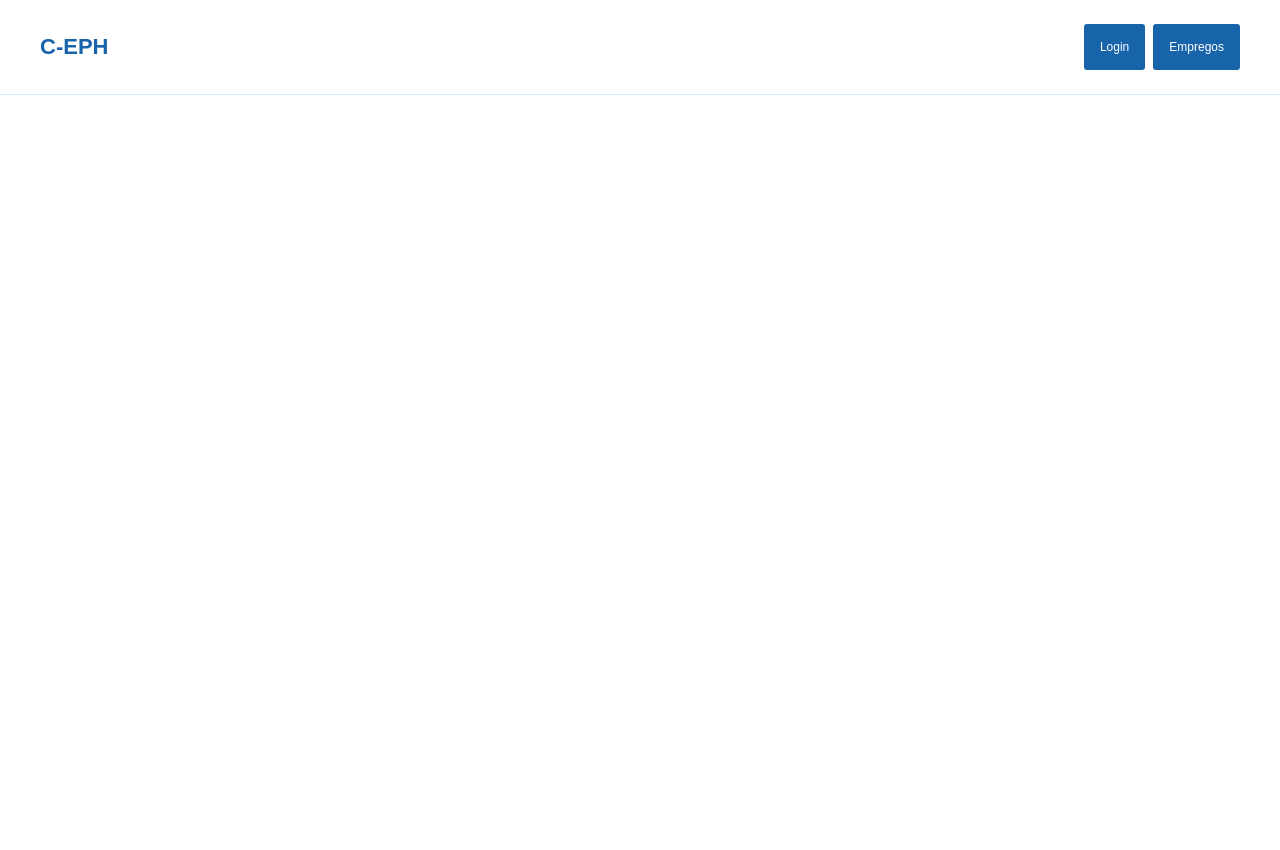
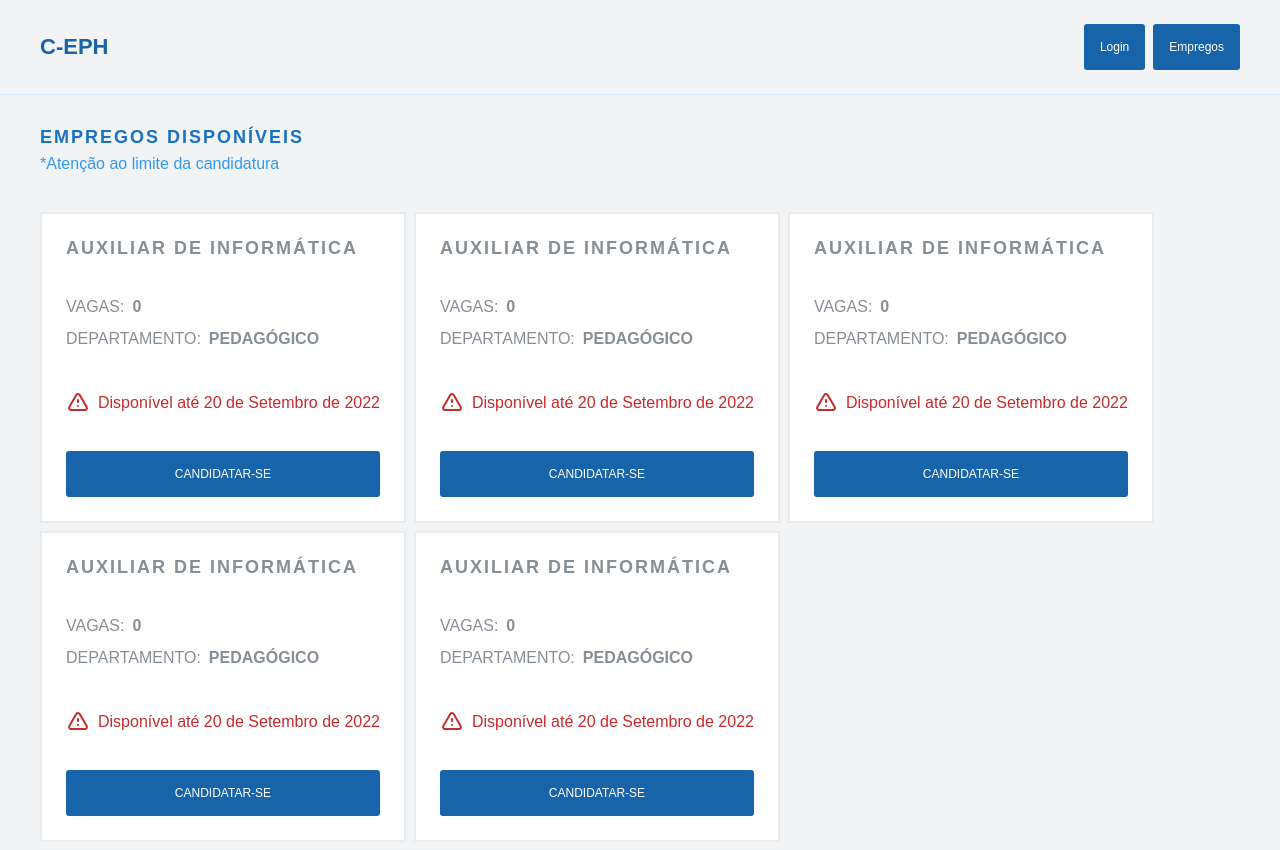
Before and after one commit to GGE-Grupo-Gustave-Eiffel/cepph_empregos_pap, an Angular app: page / in a window 1280 px wide. Before the commit the page ends 800 px from the top, so only its background shows below. Built offline with nearby package versions, Linux system fonts and the light colour scheme.

Commit message:
criamos um novo componente (Home), que carrega as vagas disponiveis

```diff
--- a/src/app/app-routing.module.ts
+++ b/src/app/app-routing.module.ts
@@ -1,8 +1,11 @@
 import { NgModule } from '@angular/core';
 import { RouterModule, Routes } from '@angular/router';
+import { HomeComponent } from './home/home.component';
 import { LoginComponent } from './login/login.component';
 
 const routes: Routes = [
+
+  {path : '', component : HomeComponent},
 
   {path:'login', loadChildren : () => import('./login/login.module').then(m => m.LoginModule)},
 
--- a/src/app/app.component.html
+++ b/src/app/app.component.html
@@ -15,6 +15,6 @@
 
 </nav>
 
-<div id="conteudo-principal">
+<div class="container margin-big-top">
   <router-outlet></router-outlet>
 </div>
--- a/src/app/app.module.ts
+++ b/src/app/app.module.ts
@@ -7,10 +7,12 @@ import { AppComponent } from './app.component';
 
 import { RequisicaoService } from './servico/requisicao.service';
 import { HttpClientModule } from '@angular/common/http';
+import { HomeComponent } from './home/home.component';
 
 @NgModule({
   declarations: [
-    AppComponent
+    AppComponent,
+    HomeComponent
   ],
   imports: [
     BrowserModule,
--- a/src/app/formulario-cadastro/formulario-cadastro.component.html
+++ b/src/app/formulario-cadastro/formulario-cadastro.component.html
@@ -1,6 +1,3 @@
-
-<div class="container margin-big-top">
-
 <form class="formulario flex-container gap-small " (ngSubmit)="onSubmit()" [formGroup]="formularioDeCadastro">
 
     <div class="descricao margin-big-bottom">
@@ -82,5 +79,3 @@
 
     <input class="btn btn-formulario" type="submit" value="Submeter Formulário" [disabled]="formularioDeCadastro.invalid">
 </form>
-
-</div>
--- a/src/app/formulario-cadastro/formulario-cadastro.component.scss
+++ b/src/app/formulario-cadastro/formulario-cadastro.component.scss
@@ -24,18 +24,6 @@
     color : #868e96;
 }
 
-.descricao {
-    align-self: flex-start;
-}
-
-.descricao > .secondary-title {
-    color : #1971c2;
-}
-
-.descricao > .describing-text {
-    color : #339af0;
-}
-
 .rotulo-do-input,
 .input-de-dados {
     display: inline-block;
--- /dev/null
+++ b/src/app/home/home.component.html
@@ -0,0 +1,36 @@
+<div class="descricao margin-big-bottom">
+    <p class="secondary-title ">Empregos disponíveis</p>
+    <p class="describing-text">*Atenção ao limite da candidatura</p>
+</div>
+
+
+<div class="cartao-vaga flex-container gap-medium" *ngFor="let i of [1,2,3,4,5]">
+    <div class="parte-cabecalho margin-big-bottom">
+        <h3 class="secondary-title ">Auxiliar de Informática</h3>
+    </div>
+    <div class="parte-principal gap-medium">
+
+        <div class="numero-de-vagas flex-container gap-small">
+            <p class="rotulo describing-text">vagas:</p>
+            <p class="valor describing-text">0</p>
+        </div>
+
+        <div class="departamento flex-container gap-small margin-big-bottom">
+            <p class="rotulo describing-text">departamento:</p>
+            <p class="valor describing-text">pedagógico</p>
+        </div>
+
+        <div class="aviso-limite flex-container gap-small margin-big-bottom">
+            <svg xmlns="http://www.w3.org/2000/svg" class="aviso-icone" fill="none" viewBox="0 0 24 24" stroke="currentColor" stroke-width="2">
+              <path stroke-linecap="round" stroke-linejoin="round" d="M12 9v2m0 4h.01m-6.938 4h13.856c1.54 0 2.502-1.667 1.732-3L13.732 4c-.77-1.333-2.694-1.333-3.464 0L3.34 16c-.77 1.333.192 3 1.732 3z" />
+            </svg>
+            <div class="aviso-texto">
+                <p class="describing-text">Disponível até 20 de Setembro de 2022</p>
+            </div>
+        </div>
+    </div>
+
+    <div class="btn-candidatura">
+        <a class="btn" routerLink="/">Candidatar-se</a>
+    </div>
+</div>
--- /dev/null
+++ b/src/app/home/home.component.scss
@@ -0,0 +1,40 @@
+/*ESTILIZAÇÃO PARA O CARTÃO DE VAGAS*/
+
+
+.aviso-icone {
+    width: 24px;
+    height: 24px;
+    stroke : #c92a2a;
+}
+
+.cartao-vaga {
+    display: inline-block;
+    margin: 0 0.8rem 0.8rem 0;
+    background-color: #fff;
+    padding : 2.4rem;
+    border : solid 2px #e9ecef;
+}
+
+.aviso-texto p {
+    color : #c92a2a;
+}
+
+.cartao-vaga, .parte-principal {
+    flex-direction: column;
+    align-items: flex-start;
+}
+
+.rotulo, .valor {
+    text-transform: uppercase;
+}
+
+.btn-candidatura a {
+    display: block;
+    text-align: center;
+    text-transform: uppercase;
+    text-decoration: none;
+}
+
+.valor {
+    font-weight: 800;
+}
--- /dev/null
+++ b/src/app/home/home.component.ts
@@ -0,0 +1,15 @@
+import { Component, OnInit } from '@angular/core';
+
+@Component({
+  selector: 'app-home',
+  templateUrl: './home.component.html',
+  styleUrls: ['./home.component.scss']
+})
+export class HomeComponent implements OnInit {
+
+  constructor() { }
+
+  ngOnInit(): void {
+  }
+
+}
--- a/src/styles.scss
+++ b/src/styles.scss
@@ -3,6 +3,12 @@
     COR PRIMÁRIA : #1864ab
     COR SECUNDÁRIA : #1971c2
     COR TERCEARIA : #339af0
+
+
+    CORES ACINZENTADAS
+    #f8f9fa
+
+
 
 */
 
@@ -22,6 +28,7 @@ html {
 
 body {
     font-family: 'Rubik', sans-serif;
+    background-color: #f1f3f5;
 }
 
 /*ESTILOS GERAIS DE LAYOUT*/
@@ -89,3 +96,15 @@ body {
     line-height: 2;
     color : #868e96;
 }
+
+.descricao {
+    align-self: flex-start;
+}
+
+.descricao > .secondary-title {
+    color : #1971c2;
+}
+
+.descricao > .describing-text {
+    color : #339af0;
+}
```
Also changed, not shown: 1 other file (tests, documents, lock files or other folders). Lines whose indentation alone changed are shown as unchanged.
